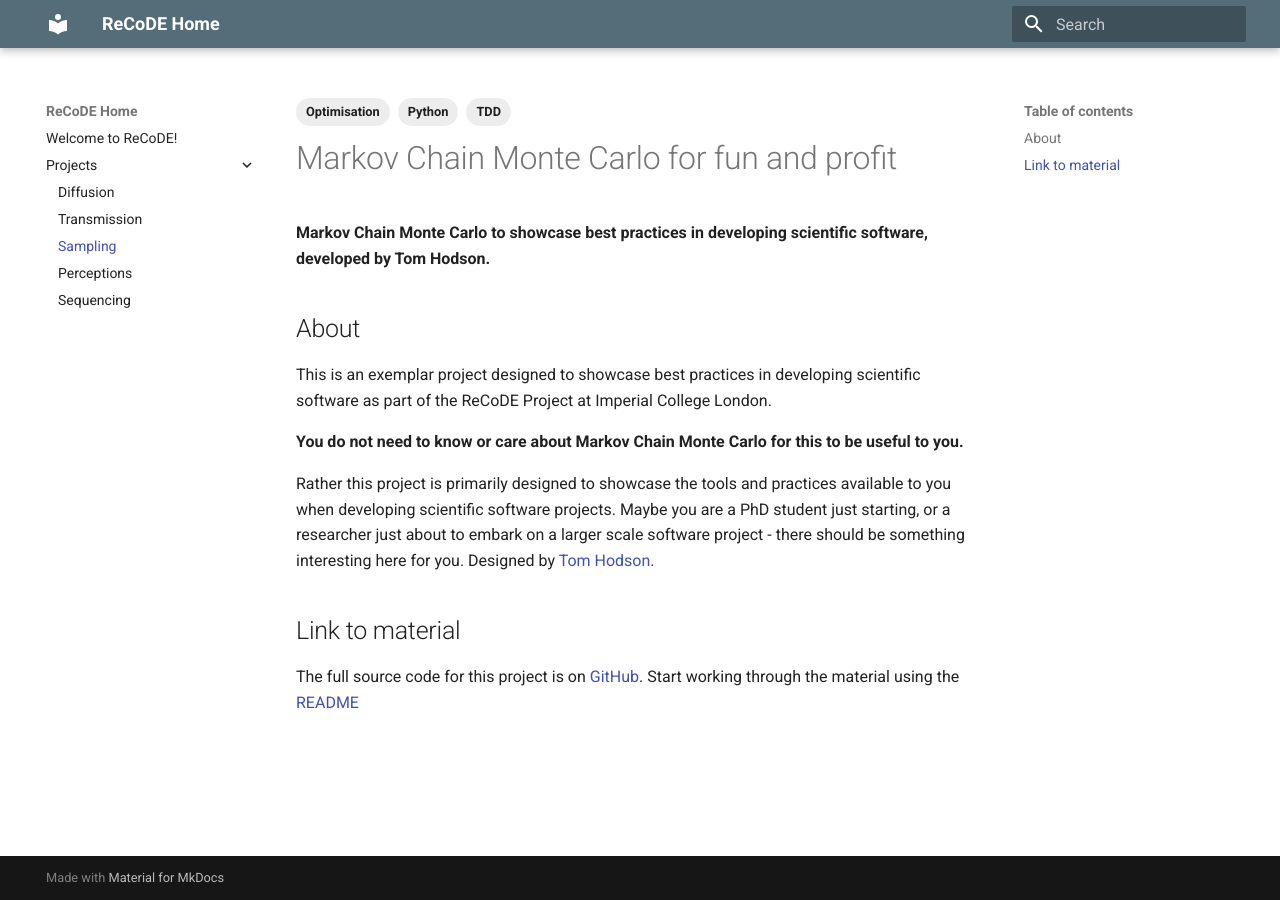
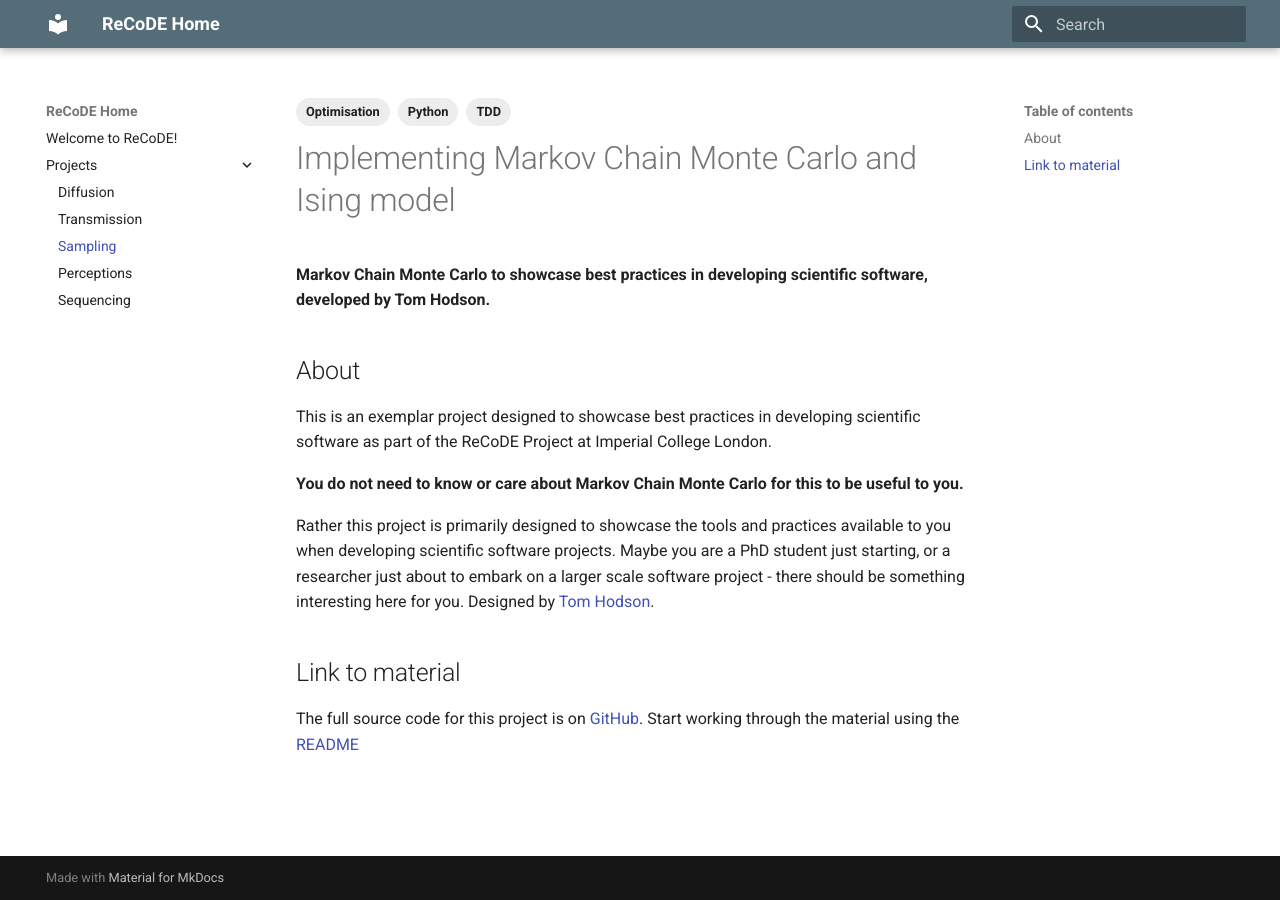
Before and after one commit to ImperialCollegeLondon/ReCoDE-home, an MkDocs documentation site: the page built from docs/projects/mcmc.md, in a window 1280 px wide. Built offline with MkDocs 1.6.1 and Material for MkDocs 9.7.7, drawn with Linux system fonts in a browser that asks for light colours.

Commit message:
edit: project title

```diff
--- a/docs/projects/mcmc.md
+++ b/docs/projects/mcmc.md
@@ -5,7 +5,7 @@ tags:
   - TDD
   - Optimisation
 ---
-# Markov Chain Monte Carlo for fun and profit
+# Implementing Markov Chain Monte Carlo and Ising model
 
 **Markov Chain Monte Carlo to showcase best practices in developing scientific software, developed by Tom Hodson.**
 
```
